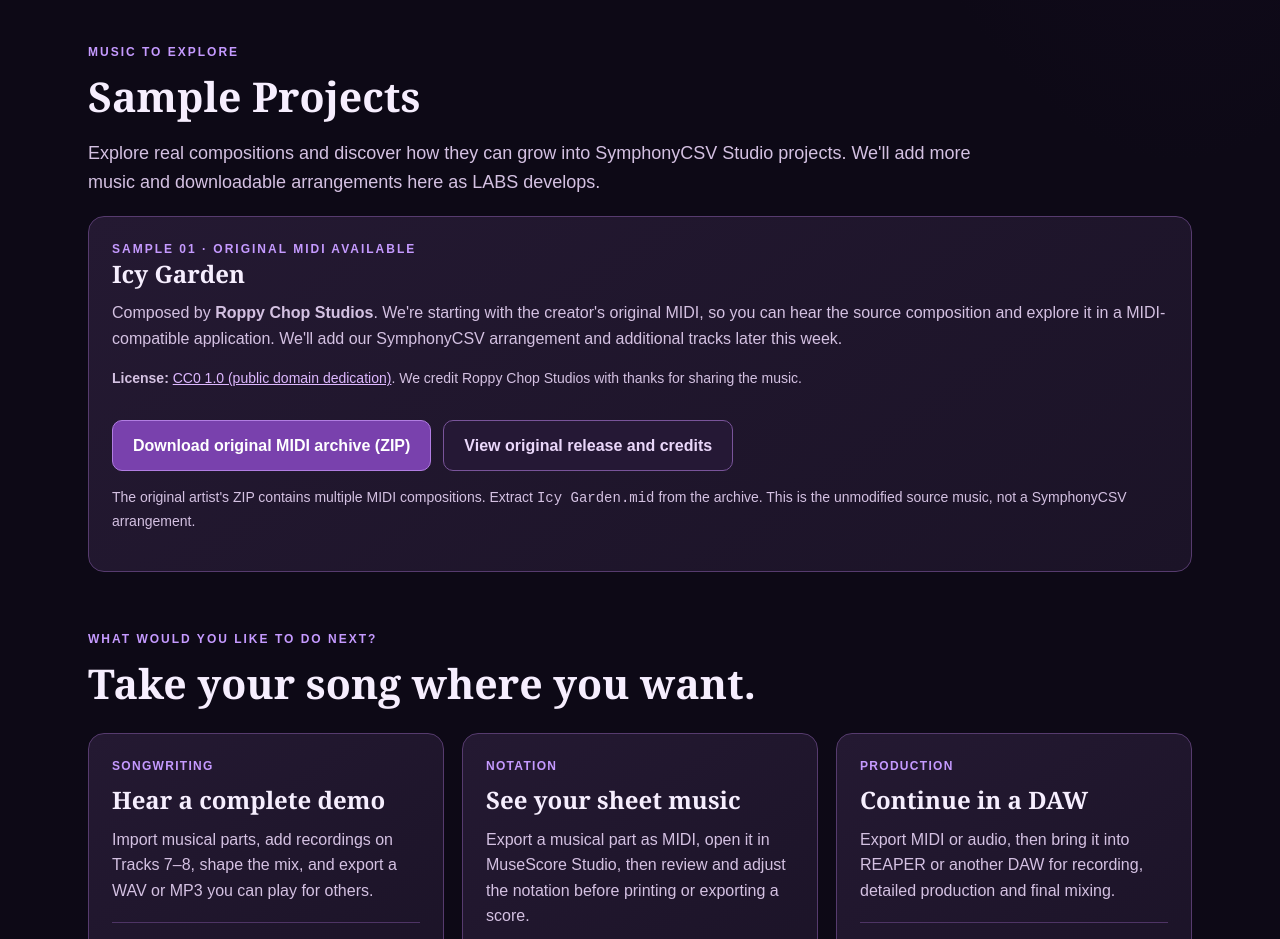
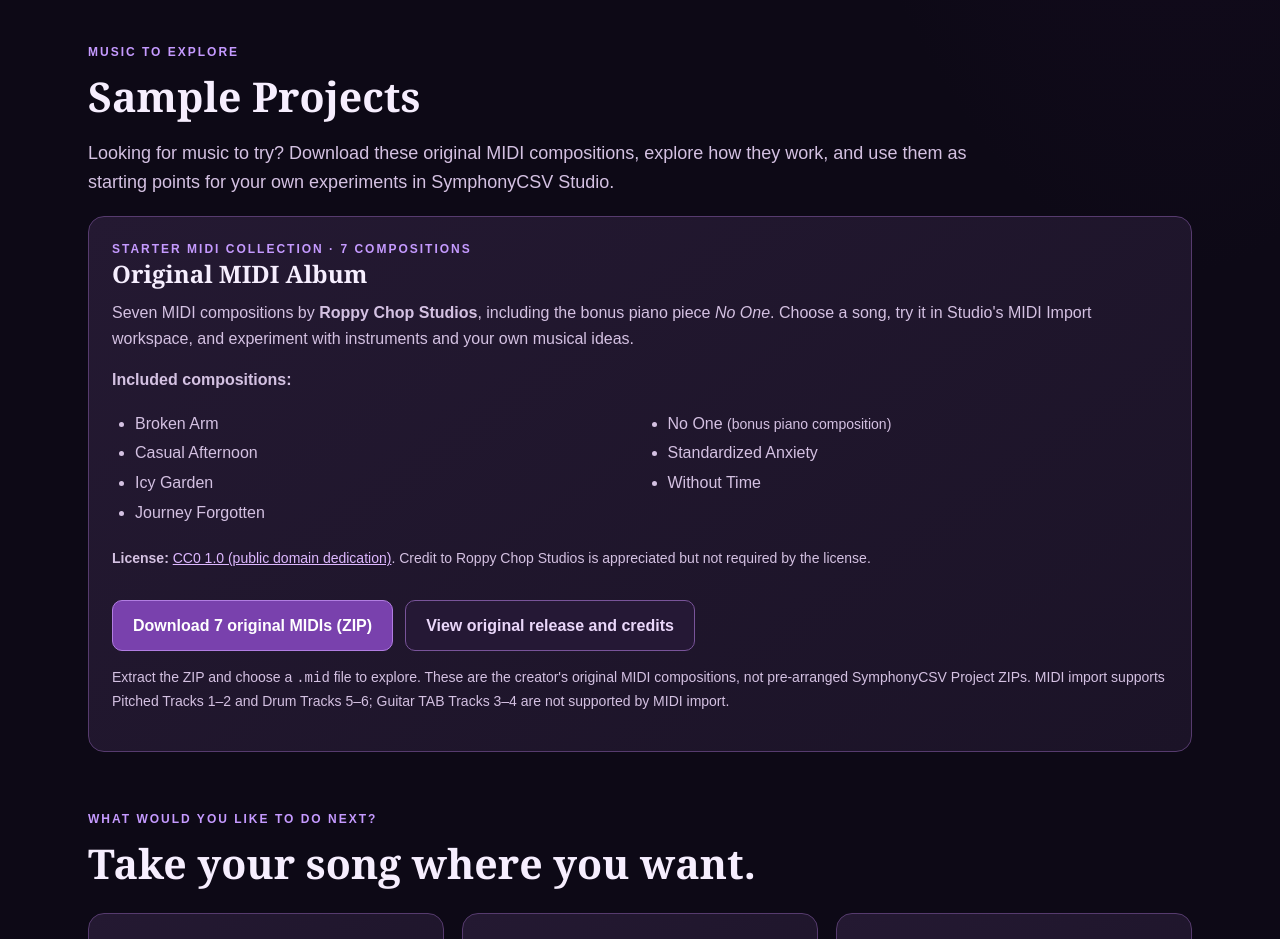
Before and after one commit to tarjin/SymphonyCSVStudio, a plain HTML site: page site/help/index.html in a window 1280 px wide. Shown: the part 3460-4399 px from the top of the page. Drawn offline with Linux system fonts and the light colour scheme.

Commit message:
Help: publish seven starter MIDI compositions

```diff
--- a/site/help/index.html
+++ b/site/help/index.html
@@ -54,6 +54,8 @@ p{margin:0 0 16px}
 .steps li::before{content:'✓';position:absolute;left:0;top:0;color:var(--purple);font-weight:900}
 .paths{color:#eedaff;font-size:14px;font-weight:700;border-top:1px solid #4e3465;padding-top:17px;margin-top:19px}
 .small{font-size:14px;color:var(--muted)}
+.sample-list{columns:2;column-gap:32px;margin:0 0 20px;padding-left:23px;color:var(--muted)}
+.sample-list li{break-inside:avoid;padding:2px 0}
 .tagline{color:#edd7ff;font-weight:700;font-size:19px}
 .browse{display:flex;flex-wrap:wrap;gap:13px;margin-top:20px}
 .browse a{font-weight:750}
@@ -65,7 +67,7 @@ footer{border-top:1px solid var(--border);background:#180f24;padding:25px 28px;c
 .footer-inner{max-width:1104px;margin:auto;display:flex;gap:14px;justify-content:space-between;flex-wrap:wrap}
 .footer-inner a{margin-left:12px}
 @media(max-width:960px){.tiles{grid-template-columns:repeat(2,minmax(0,1fr))}.grid-3{grid-template-columns:1fr 1fr}}
-@media(max-width:690px){main{padding:0 18px 55px}.header-inner{padding:18px}.hero{padding:48px 0 38px}.section{padding-top:43px}.tiles,.grid-3,.columns{grid-template-columns:1fr}.nav{gap:13px}.brand{font-size:23px}.tile,.card,.wide-panel{padding:21px}}
+@media(max-width:690px){main{padding:0 18px 55px}.header-inner{padding:18px}.hero{padding:48px 0 38px}.section{padding-top:43px}.tiles,.grid-3,.columns{grid-template-columns:1fr}.nav{gap:13px}.brand{font-size:23px}.tile,.card,.wide-panel{padding:21px}.sample-list{columns:1}}
 @media(prefers-reduced-motion:reduce){html{scroll-behavior:auto}}
 </style>
 </head>
@@ -164,17 +166,27 @@ footer{border-top:1px solid var(--border);background:#180f24;padding:25px 28px;c
  <section class="section" id="samples" aria-labelledby="samples-heading">
   <div class="eyebrow">Music to explore</div>
   <h2 id="samples-heading">Sample Projects</h2>
-  <p class="intro">Explore real compositions and discover how they can grow into SymphonyCSV Studio projects. We'll add more music and downloadable arrangements here as LABS develops.</p>
+  <p class="intro">Looking for music to try? Download these original MIDI compositions, explore how they work, and use them as starting points for your own experiments in SymphonyCSV Studio.</p>
   <article class="wide-panel">
-   <div class="eyebrow">Sample 01 · Original MIDI available</div>
-   <h3>Icy Garden</h3>
-   <p>Composed by <strong>Roppy Chop Studios</strong>. We're starting with the creator's original MIDI, so you can hear the source composition and explore it in a MIDI-compatible application. We'll add our SymphonyCSV arrangement and additional tracks later this week.</p>
-   <p class="small"><strong>License:</strong> <a href="https://creativecommons.org/publicdomain/zero/1.0/" target="_blank" rel="noopener noreferrer">CC0 1.0 (public domain dedication)</a>. We credit Roppy Chop Studios with thanks for sharing the music.</p>
+   <div class="eyebrow">Starter MIDI collection · 7 compositions</div>
+   <h3>Original MIDI Album</h3>
+   <p>Seven MIDI compositions by <strong>Roppy Chop Studios</strong>, including the bonus piano piece <em>No One</em>. Choose a song, try it in Studio's MIDI Import workspace, and experiment with instruments and your own musical ideas.</p>
+   <p><strong>Included compositions:</strong></p>
+   <ul class="sample-list">
+    <li>Broken Arm</li>
+    <li>Casual Afternoon</li>
+    <li>Icy Garden</li>
+    <li>Journey Forgotten</li>
+    <li>No One <span class="small">(bonus piano composition)</span></li>
+    <li>Standardized Anxiety</li>
+    <li>Without Time</li>
+   </ul>
+   <p class="small"><strong>License:</strong> <a href="https://creativecommons.org/publicdomain/zero/1.0/" target="_blank" rel="noopener noreferrer">CC0 1.0 (public domain dedication)</a>. Credit to Roppy Chop Studios is appreciated but not required by the license.</p>
    <div class="hero-cta">
-    <a class="button" href="https://opengameart.org/sites/default/files/roppy-music-midi.zip">Download original MIDI archive (ZIP)</a>
+    <a class="button" href="https://opengameart.org/sites/default/files/roppy-music-midi.zip">Download 7 original MIDIs (ZIP)</a>
     <a class="button secondary" href="https://opengameart.org/content/original-midi-album" target="_blank" rel="noopener noreferrer">View original release and credits</a>
    </div>
-   <p class="small" style="margin-top:15px">The original artist's ZIP contains multiple MIDI compositions. Extract <code>Icy Garden.mid</code> from the archive. This is the unmodified source music, not a SymphonyCSV arrangement.</p>
+   <p class="small" style="margin-top:15px">Extract the ZIP and choose a <code>.mid</code> file to explore. These are the creator's original MIDI compositions, not pre-arranged SymphonyCSV Project ZIPs. MIDI import supports Pitched Tracks 1–2 and Drum Tracks 5–6; Guitar TAB Tracks 3–4 are not supported by MIDI import.</p>
   </article>
  </section>
 
```
